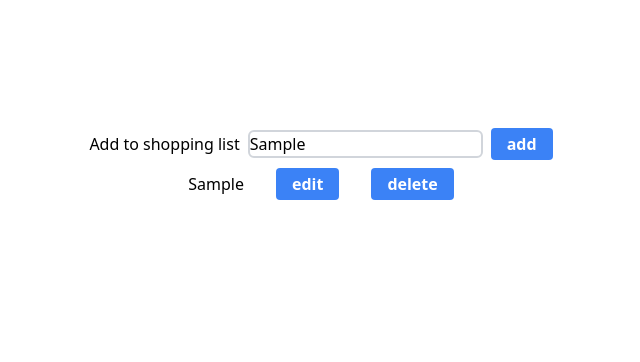
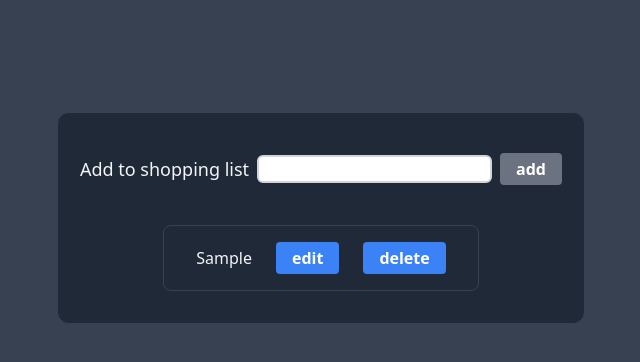
Before and after one commit to rcheiko/shopping-list-react, a React (Vite) app: page / in a window 1280 px wide. Both pictures are taken after typing "Sample" into the empty fields and a click on the button "add". Shown: the top 362 px of the page, without its empty margins (319-959 px from the left). Built offline with nearby package versions, Linux system fonts and the light colour scheme.

Commit message:
added some style

```diff
--- a/src/components/AddShopping.tsx
+++ b/src/components/AddShopping.tsx
@@ -13,41 +13,49 @@ export function AddShoppingCard({ setItems }: { setItems: Function }) {
 
   if (!inputItem)
     return (
-      <div>
-        <form className="flex justify-center items-center space-x-2">
-          <label htmlFor="shoppingList">Add to shopping list</label>
+      <form className="flex justify-center items-center space-x-2 my-6">
+        <label
+          htmlFor="shoppingList"
+          className="text-lg font-medium text-gray-100"
+        >
+          Add to shopping list
+        </label>
         <input
           type="text"
           id="shoppingList"
           ref={inputItemRef}
           onChange={handleInputChange}
           className="border-2 border-gray-300 rounded-md"
+          maxLength={40}
         />
         <div>
           <ButtonAction action="add" disabled="true" />
         </div>
       </form>
-      </div>
     );
 
   return (
-    <div>
     <form
-        onSubmit={(event) => addShopping(inputItem, setItems, event)}
-        className="flex justify-center items-center space-x-2"
+      onSubmit={(event) => addShopping(inputItem, inputItemRef, setInputItem, setItems, event)}
+      className="flex justify-center items-center space-x-2 my-6"
     >
-        <label htmlFor="shoppingList">Add to shopping list</label>
+      <label
+        htmlFor="shoppingList"
+        className="text-lg font-medium text-gray-100"
+      >
+        Add to shopping list
+      </label>
       <input
         type="text"
         id="shoppingList"
         ref={inputItemRef}
         onChange={handleInputChange}
         className="border-2 border-gray-300 rounded-md"
+        maxLength={40}
       />
       <div>
         <ButtonAction action="add" />
       </div>
     </form>
-    </div>
   );
 }
--- a/src/components/EditShopping.tsx
+++ b/src/components/EditShopping.tsx
@@ -36,9 +36,10 @@ export function EditShopping({
       <div className="flex justify-center items-center space-x-4">
         <input
           type="text"
-          className="border-2 border-gray-300 rounded-md"
+          className="rounded-lg border-2 border-gray-600 bg-gray-150"
           ref={inputItemRef}
           onChange={handleInputChange}
+          maxLength={40}
         />
         <div className="flex space-x-6">
           <div onClick={handleSave}>
--- a/src/layout/root.tsx
+++ b/src/layout/root.tsx
@@ -1,8 +1,7 @@
-export default function Root(props:any) {
-
+export default function Root(props: any) {
   return (
-    <div className="p-32">
-      {props.children}
+    <div>
+      <div className="p-28 bg-gray-700 h-screen">{props.children}</div>
     </div>
   );
 }
--- a/src/pages/home.tsx
+++ b/src/pages/home.tsx
@@ -1,6 +1,5 @@
 import { useState } from "react";
 import { AddShoppingCard } from "../components/AddShopping";
-import { ButtonAction } from "../components/button";
 import { DeleteShoppingCard } from "../components/DeleteShopping";
 import { EditShopping } from "../components/EditShopping";
 import Root from "../layout/root";
@@ -9,27 +8,25 @@ import { getShoppingList } from "../utils/Shopping";
 export default function Home() {
   const [items, setItems] = useState(getShoppingList());
 
-  const deleteItem = (index: number) => () => {
-    const newItems = [...items];
-    newItems.splice(index, 1);
-    localStorage.setItem("shoppingList", JSON.stringify(newItems));
-    setItems(newItems);
-  };
-
   return (
     <>
       <Root>
-        <div>
+        <div className="flex flex-col justify-center items-center rounded-xl border border-gray-700 bg-gray-800 p-4 mx-auto w-1/2 overflow-hidden">
           <AddShoppingCard setItems={setItems} />
 
-          {items.map((elem, index) => (
-            <div key={index} className="flex justify-center items-center space-x-8 py-2">
-              <div>{elem}</div>
-              <EditShopping index={index} setItems={setItems}  />
-              <DeleteShoppingCard index={index} setItems={setItems} />
-            </div>
-          ))}
-
+          <ul className="mt-4 space-y-2">
+            {items.map((elem, index) => (
+              <li key={index}>
+                <div className="flex justify-center items-center space-x-6 rounded-lg border border-gray-700 py-4 px-8 mb-4">
+                  <p className="text-gray-100">{elem}</p>
+                  <div className="flex space-x-6">
+                    <EditShopping index={index} setItems={setItems} />
+                    <DeleteShoppingCard index={index} setItems={setItems} />
+                  </div>
+                </div>
+              </li>
+            ))}
+          </ul>
         </div>
       </Root>
     </>
--- a/src/utils/Shopping.ts
+++ b/src/utils/Shopping.ts
@@ -1,13 +1,22 @@
-export function addShopping (Items: string, setItems: Function, event: React.FormEvent<HTMLFormElement>) {
-    event.preventDefault();
-    const items = getShoppingList()
-    items.push(Items)
-    localStorage.setItem('shoppingList', JSON.stringify(items));
-    setItems(items)
+export function addShopping(
+  Items: string,
+  inputItemRef: React.RefObject<HTMLInputElement>,
+  setInputItem: Function,
+  setItems: Function,
+  event: React.FormEvent<HTMLFormElement>
+) {
+  event.preventDefault();
+  const items = getShoppingList();
+  items.push(Items);
+  localStorage.setItem("shoppingList", JSON.stringify(items));
+  setItems(items);
+  if (inputItemRef.current) inputItemRef.current.value = "";
+  setInputItem("");
 }
 
-export function getShoppingList () {
-    const shoppingList = localStorage.getItem('shoppingList');
-    const items = typeof shoppingList === 'string' ? JSON.parse(shoppingList) : [];
-    return Array.isArray(items) ? items : [];
+export function getShoppingList() {
+  const shoppingList = localStorage.getItem("shoppingList");
+  const items =
+    typeof shoppingList === "string" ? JSON.parse(shoppingList) : [];
+  return Array.isArray(items) ? items : [];
 }
```
Lines whose indentation alone changed are shown as unchanged.
